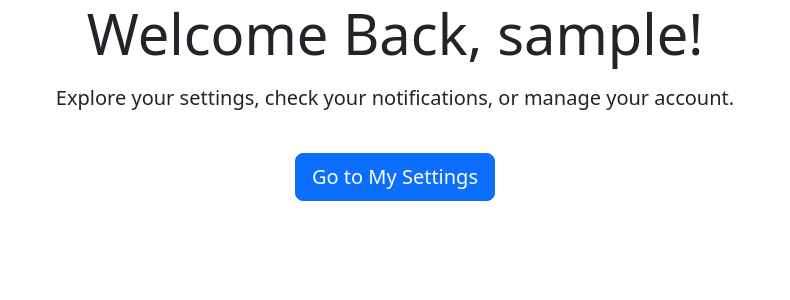
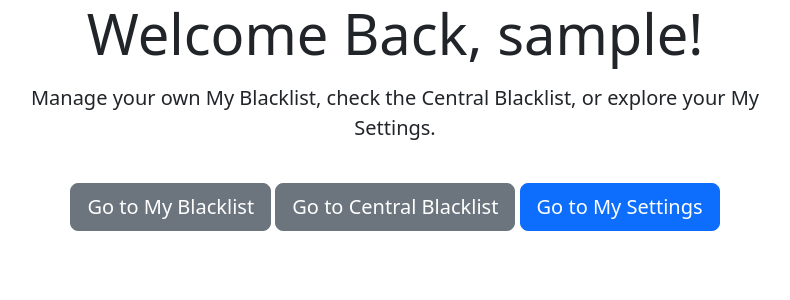
Before and after one commit to Gustav2/NetSparrow, a Django app: page / in a window 1280 px wide. Shown: the top 300 px of the page, without its empty margins (245-1035 px from the left). Run offline with Django 4.2, Linux system fonts and the light colour scheme; the visitor is signed in with stand-in values (Sample User, id 1).

Commit message:
Just a bit more polished front page, now with more features

```diff
--- a/central_server/app/website/templates/home.html
+++ b/central_server/app/website/templates/home.html
@@ -6,7 +6,9 @@
         <div class="col-md-8 text-center">
             {% if user.is_authenticated %}
                 <h1 class="display-4">Welcome Back, {{ user.username }}!</h1>
-                <p class="lead mt-3">Explore your settings, check your notifications, or manage your account.</p>
+                <p class="lead mt-3">Manage your own My Blacklist, check the Central Blacklist, or explore your My Settings.</p>
+                <a href="{% url 'myblacklist' %}" class="btn btn-secondary btn-lg mt-4">Go to My Blacklist</a>
+                <a href="{% url 'centralblacklist' %}" class="btn btn-secondary btn-lg mt-4">Go to Central Blacklist</a>
                 <a href="{% url 'mysettings' %}" class="btn btn-primary btn-lg mt-4">Go to My Settings</a>
             {% else %}
                 <h1 class="display-4">Welcome to NetSparrow</h1>
```
